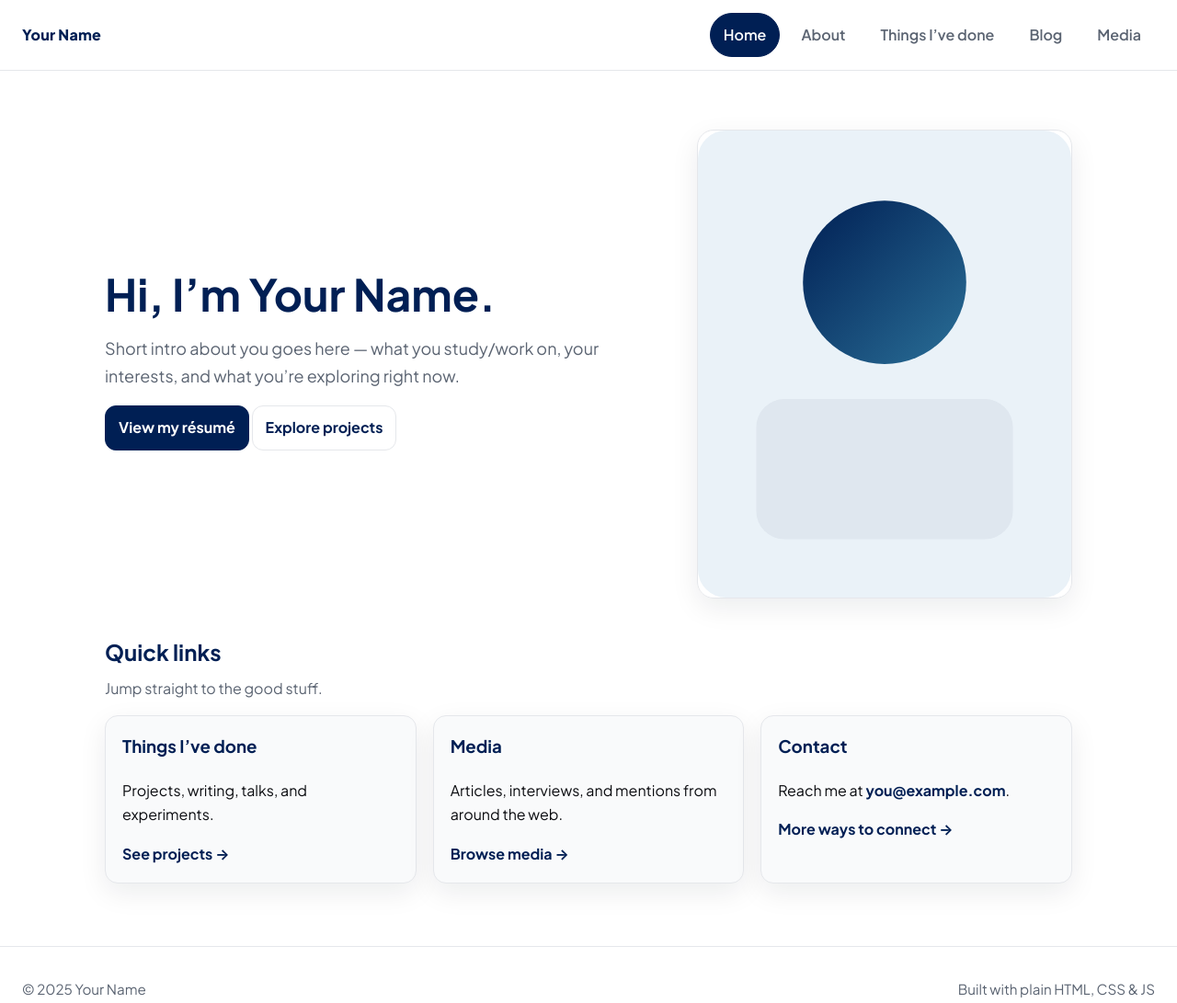
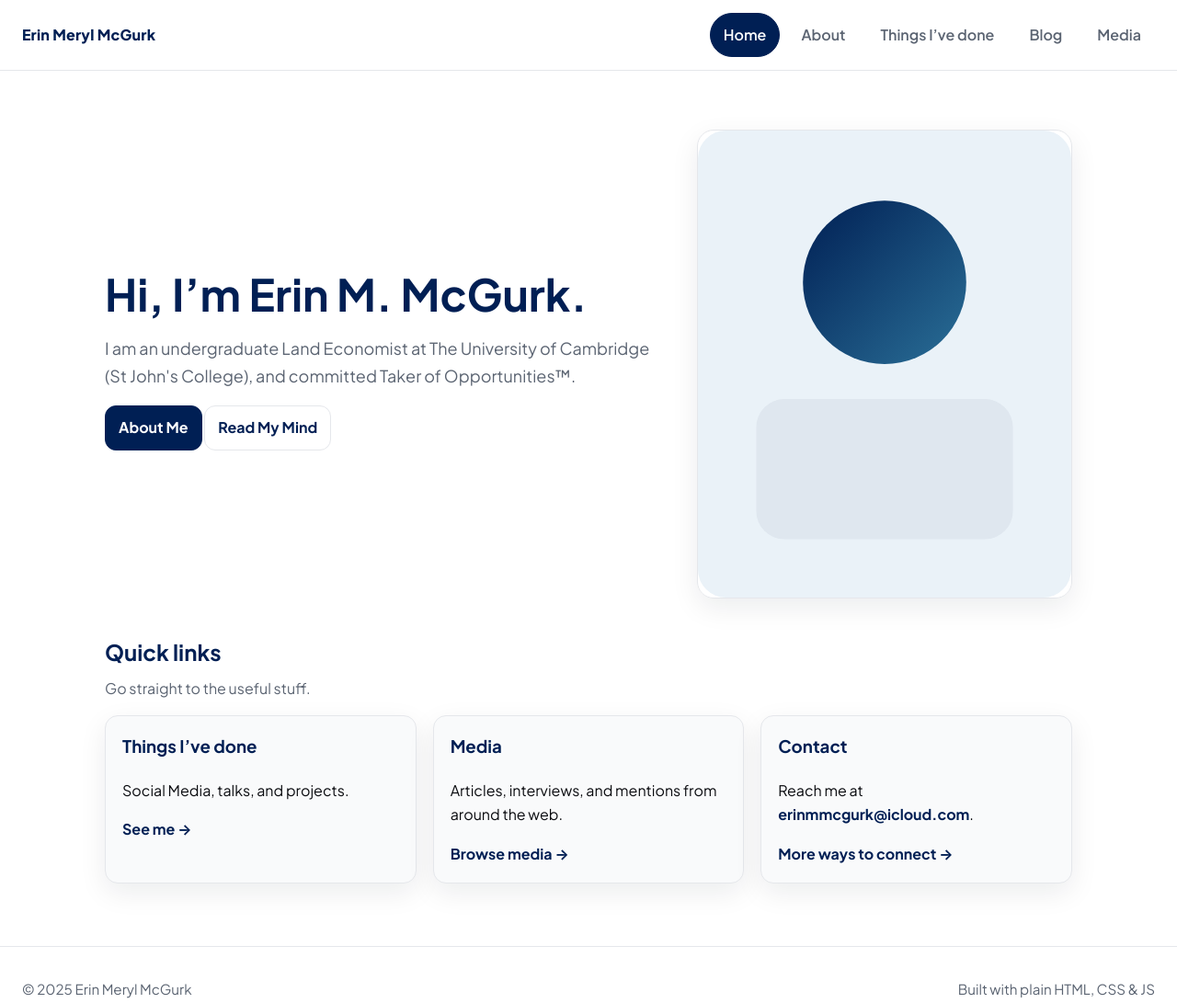
Before and after one commit to erxn-mcg/personalwebpage, a plain HTML site: page index.html in a window 1280 px wide. Shown: the whole page at 92% size. Drawn offline with Linux system fonts and the light colour scheme.

Commit message:
Update index.html

```diff
--- a/index.html
+++ b/index.html
@@ -1,7 +1,7 @@
 <!doctype html>
 <html lang="en">
 <head>
-  <title>Your Name — Home</title>
+  <title>Erin Meryl McGurk — Home</title>
   <meta charset="utf-8" />
   <meta name="viewport" content="width=device-width, initial-scale=1" />
   <link rel="preconnect" href="https://fonts.googleapis.com">
@@ -14,7 +14,7 @@
 <body>
 
   <header class="site-header" role="banner">
-    <a class="brand" href="index.html">Your Name</a>
+    <a class="brand" href="index.html">Erin Meryl McGurk</a>
     <nav class="nav" aria-label="Primary">
       <a href="index.html" data-nav>Home</a>
       <a href="about.html" data-nav>About</a>
@@ -27,25 +27,25 @@
   <main class="container flow">
     <section class="hero">
       <div class="hero__text">
-        <h1 class="hero__title">Hi, I’m Your Name.</h1>
-        <p class="lead">Short intro about you goes here — what you study/work on, your interests, and what you’re exploring right now.</p>
+        <h1 class="hero__title">Hi, I’m Erin M. McGurk.</h1>
+        <p class="lead">I am an undergraduate Land Economist at The University of Cambridge (St John's College), and committed Taker of Opportunities™.</p>
         <p>
-          <a class="button" href="about.html">View my résumé</a>
-          <a class="button button--ghost" href="work.html">Explore projects</a>
+          <a class="button" href="about.html">About Me</a>
+          <a class="button button--ghost" href="work.html">Read My Mind</a>
         </p>
       </div>
       <div class="hero__image">
-        <img src="assets/profile.svg" alt="Portrait placeholder of Your Name" />
+        <img src="assets/profile.svg" alt="Portrait of Erin Meryl McGurk" />
       </div>
     </section>
     <section>
       <h2 class="section-title">Quick links</h2>
-      <p class="section-sub">Jump straight to the good stuff.</p>
+      <p class="section-sub">Go straight to the useful stuff.</p>
       <div class="cards">
         <article class="card">
           <h3>Things I’ve done</h3>
-          <p>Projects, writing, talks, and experiments.</p>
-          <a class="text-link" href="work.html">See projects →</a>
+          <p>Social Media, talks, and projects.</p>
+          <a class="text-link" href="work.html">See me →</a>
         </article>
         <article class="card">
           <h3>Media</h3>
@@ -54,7 +54,7 @@
         </article>
         <article class="card">
           <h3>Contact</h3>
-          <p>Reach me at <a class="text-link" href="mailto:you@example.com">you@example.com</a>.</p>
+          <p>Reach me at <a class="text-link" href="mailto:erinmmcgurk@icloud.com">erinmmcgurk@icloud.com</a>.</p>
           <a class="text-link" href="about.html#contact">More ways to connect →</a>
         </article>
       </div>
@@ -63,7 +63,7 @@
 
   <footer class="site-footer" role="contentinfo">
     <div class="footer-inner">
-      <p>© <span id="year"></span> Your Name</p>
+      <p>© <span id="year"></span> Erin Meryl McGurk</p>
       <p>Built with plain HTML, CSS & JS</p>
     </div>
   </footer>
```
